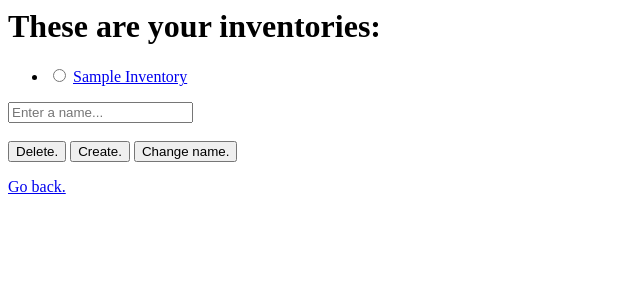
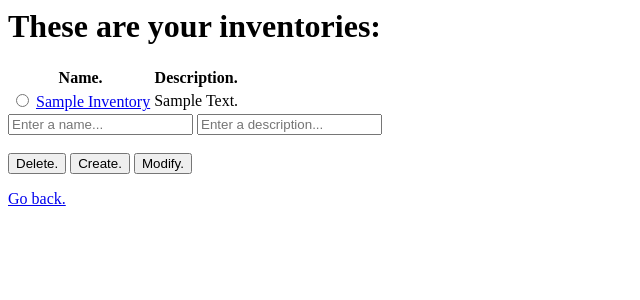
Before and after one commit to valentinoamato/Inventory-maker-web, a Django app: page /data/ in a window 1280 px wide. Shown: the top 300 px of the page, without its empty margins (0-640 px from the left). Run offline with Django 4.2, Linux system fonts and the light colour scheme; a user stored in the database is signed in; tables that the repository leaves empty hold one stand-in row (values such as "Sample post").

Commit message:
Added description to inventories.
Inventories can be created with a description that can also be modified.

```diff
--- a/InventoryMakerWeb/IMW_APP/views.py
+++ b/InventoryMakerWeb/IMW_APP/views.py
@@ -69,8 +69,50 @@ def data(request):
     ivts = inventory.objects.filter(user=request.user)
 
     if request.method == 'POST':
-        names = list(map(inventory.GetNames,ivts))
-        ids = list(map(inventory.GetIds,ivts))
+        names = list(map(inventory.GetName,ivts))
+        ids = list(map(inventory.GetId,ivts))
+
+        if 'create' in request.POST and request.POST['name'] and request.POST['name'] not in names:
+            new_ivt = inventory(name = request.POST['name'],
+            user = User.objects.get(id=request.user.id))
+            if request.POST['description']:
+                new_ivt.description = request.POST['description']
+            new_ivt.save()
+
+        elif 'mod' in request.POST and int(request.POST.get('list',False)) in ids:
+            modIvt = inventory.objects.get(
+            id = request.POST['list'],
+            user = User.objects.get(id=request.user.id))
+            if request.POST['name'] and request.POST['name'] not in names:
+                modIvt.name = request.POST['name']
+            if request.POST['description']:
+                modIvt.description = request.POST['description']
+            modIvt.save()
+
+        elif 'del' in request.POST and int(request.POST.get('list',False)) in ids:
+            ivt = inventory.objects.get(id=request.POST['list'])
+            if request.user.id == ivt.user_id:
+                ivt.delete()
+
+        return redirect('data')
+
+    return render(request, 'data.html', { 'ivts': ivts})
+
+
+def SeeInventory(request, ivt):
+    ivt = inventory.objects.get(name=ivt, user = User.objects.get(id=request.user.id))
+    itms = items.objects.filter(ivt=ivt)
+    # if request.method == 'POST':
+    #     form = IvtForm(request.POST)
+    #     new_itm = items(ivt=ivt,name=request.POST['name'],description='this is an item')
+    #     new_itm.save()
+    # else:
+    #     form = IvtForm()
+
+
+    if request.method == 'POST':
+        names = list(map(items.GetName,itms))
+        ids = list(map(items.GetId,itms))
 
         if 'create' in request.POST and request.POST['name'] and request.POST['name'] not in names:
             new_ivt = inventory(name = request.POST['name'],
@@ -90,19 +132,7 @@ def data(request):
 
         return redirect('data')
 
-    return render(request, 'data.html', { 'ivts': ivts})
-
-
-def SeeInventory(request, ivt):
-    ivt = inventory.objects.get(name=ivt, user = User.objects.get(id=request.user.id))
-    itms = items.objects.filter(ivt=ivt)
-    if request.method == 'POST':
-        form = IvtForm(request.POST)
-        new_itm = items(ivt=ivt,name=request.POST['name'],description='this is an item')
-        new_itm.save()
-    else:
-        form = IvtForm()
-    return render(request, 'inventory.html', {'form': form, 'ivt': ivt,'itms':itms})
+    return render(request, 'inventory.html', {'ivt': ivt,'itms':itms})
 
 def SeeItem(request, ivt, itm):
     return render(request, 'login.html')
--- a/InventoryMakerWeb/templates/data.html
+++ b/InventoryMakerWeb/templates/data.html
@@ -14,48 +14,41 @@
   {% endfor %} -->
 
 </head>
+
+
 <body>
 
-<!-- <div>
-  <h2 style="margin:5px"></h2>
-  <form method="post">
-    {% csrf_token %}
-    <input type="text" name="title" id="myInput" placeholder="Title...">
-    <button type="submit">Add</button>
-  </form>
-</div> -->
   <h1>These are your inventories:</h1>
-
-
-
 
   <form  method="post">
     {% csrf_token %}
-  <ul>
+    <table>
+      <tr>
+        <th>Name.</th>
+        <th>Description.</th>
+      </tr>
+
       {% for ivt in ivts reversed %}
-    <li>
-
+      <tr>
+        <td>
         <input type="radio" id="{{ivt.name}}" name="list" value="{{ivt.id}}">
         <label for="{{ivt.name}}"><a href="{% url 'SeeInventory' ivt.name %}">{{ivt.name | title}}</a></label><br>
-    </li>
+        </td>
+        <td>
+          {{ivt.description | title}}
+        </td>
+      </tr>
       {% endfor %}
-  </ul>
-  <!-- {{ form.non_field_errors }}
-<div class="fieldWrapper">
-{{ form.name.errors }}
-<label for="{{ form.name.id_for_label }}">Enter the name for the new inventory:<br></label>
-{{ form.name }}
-</div> -->
-<input type="text" placeholder="Enter a name..." name="name"><br><br>
+    </table>
+
+  <input type="text" placeholder="Enter a name..." name="name">
+  <input type="text" placeholder="Enter a description..." name="description"><br><br>
 
   <input type="submit" value="Delete." name="del">
   <input type="submit" value="Create." name="create">
-<input type="submit" value="Change name." name="mod">
+  <input type="submit" value="Modify." name="mod">
   </form>
-
 
   <a href="{% url 'index'%}">Go back.</a>
   </body>
-
-
 </html>
```
Lines whose indentation alone changed are shown as unchanged.
